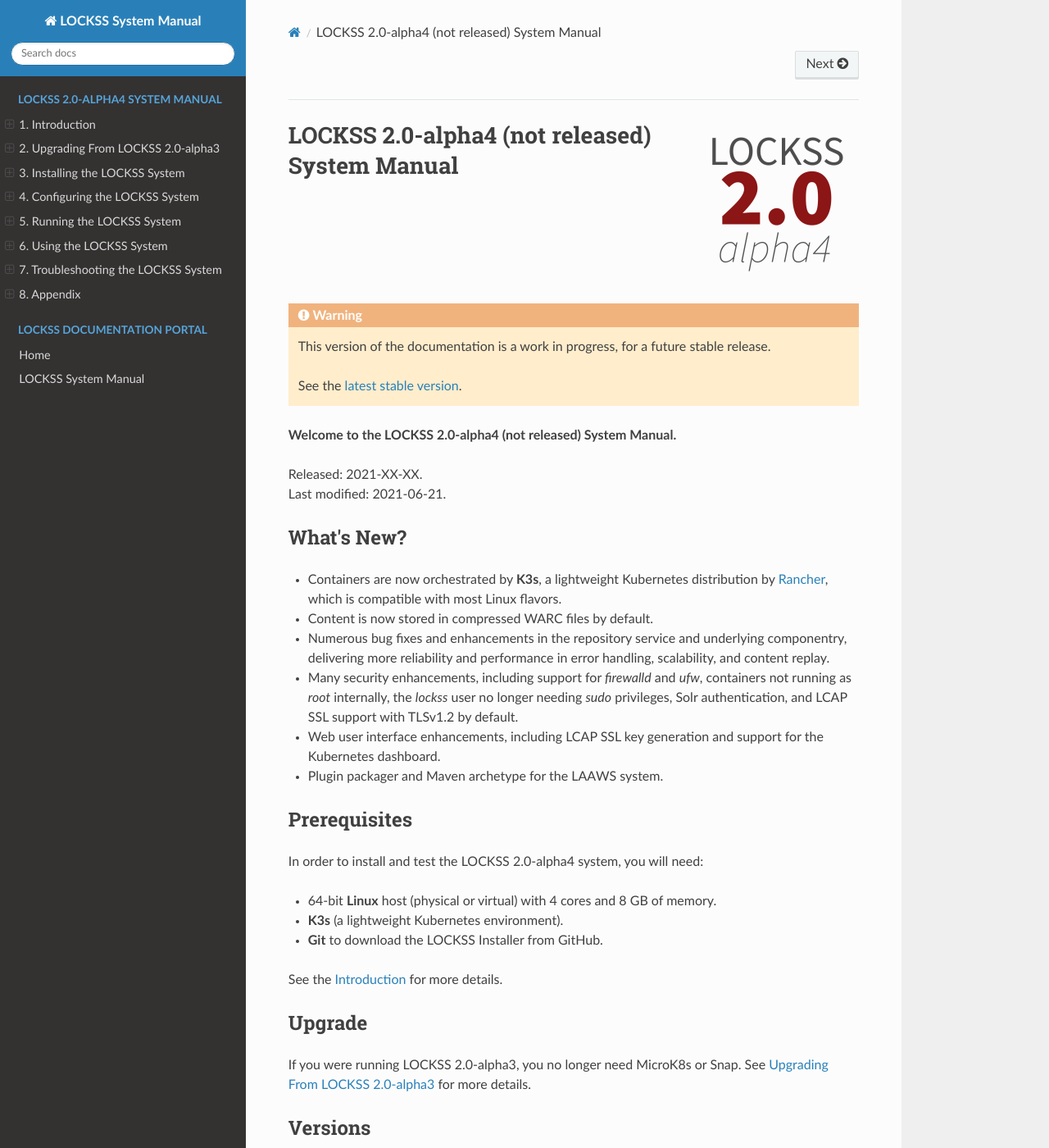
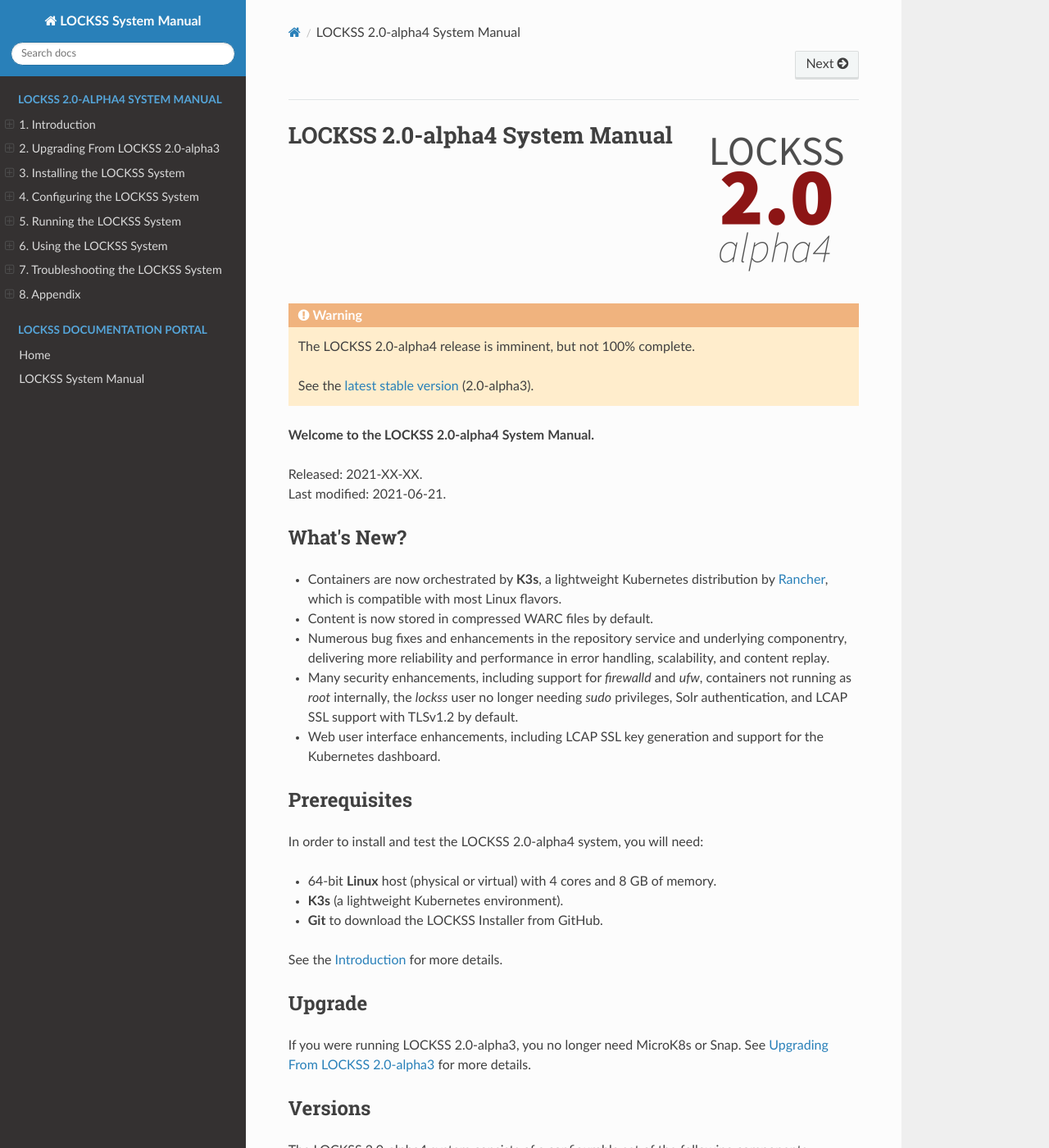
Before and after one commit to lockss/lockss-rtd-manual, a Sphinx documentation site: the page built from docs/index.rst, in a window 1280 px wide and 1400 px high. Shown: the whole window at 82% size. Built offline with Sphinx 7.4.7 and the Read the Docs theme 2.0.0, drawn with Linux system fonts in a browser that asks for light colours.

```diff
--- a/docs/index.rst
+++ b/docs/index.rst
@@ -2,19 +2,23 @@
    :alt: LOCKSS 2.0-alpha4 logo
    :align: right
 
-==============================================
-LOCKSS 2.0-alpha4 (not released) System Manual
-==============================================
+===============================
+LOCKSS 2.0-alpha4 System Manual
+===============================
+
+.. FIXME RELEASETIME
 
 .. warning::
 
-   This version of the documentation is a work in progress, for a future stable release.
+   The LOCKSS 2.0-alpha4 release is imminent, but not 100% complete.
 
    .. only:: html
 
-      See the `latest stable version </projects/manual/>`_.
+      See the `latest stable version </projects/manual/>`_ (2.0-alpha3).
 
-**Welcome to the LOCKSS 2.0-alpha4 (not released) System Manual.**
+**Welcome to the LOCKSS 2.0-alpha4 System Manual.**
+
+.. FIXME RELEASETIME
 
 | Released: 2021-XX-XX.
 | Last modified: |today|.
@@ -34,8 +38,6 @@ LOCKSS 2.0-alpha4 (not released) System Manual
    *  Many security enhancements, including support for `firewalld` and `ufw`, containers not running as `root` internally, the `lockss` user no longer needing `sudo` privileges, Solr authentication, and LCAP SSL support with TLSv1.2 by default.
 
    *  Web user interface enhancements, including LCAP SSL key generation and support for the Kubernetes dashboard.
-
-   *  Plugin packager and Maven archetype for the LAAWS system.
 
    -------------
    Prerequisites
```
